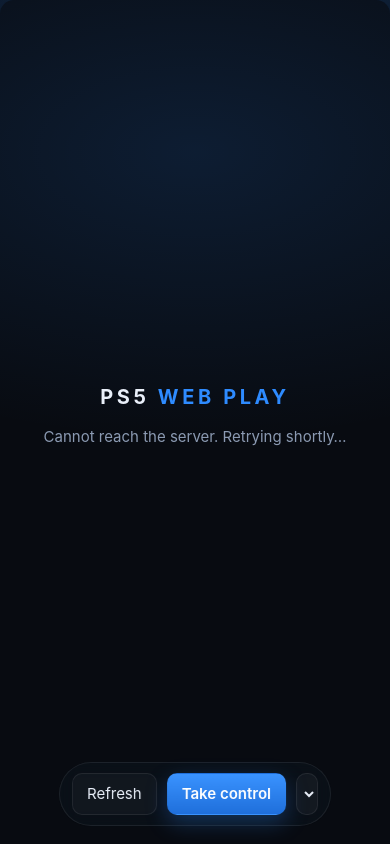
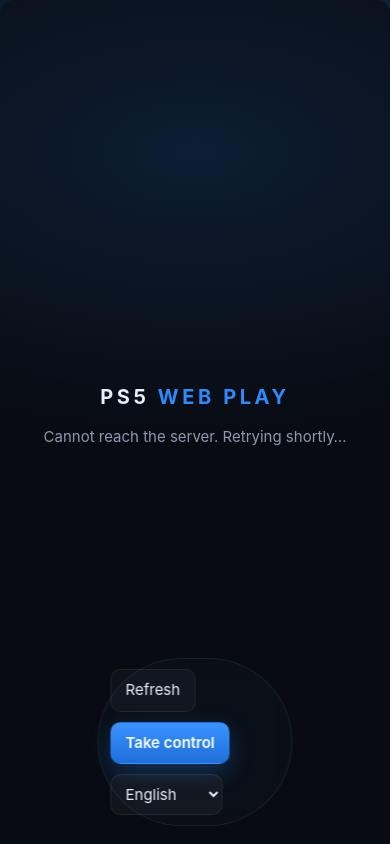
Before and after one commit to 0xdeadn00b/ps5web, a plain HTML site: page web/index.html in a window 390 px wide. Drawn offline with Linux system fonts and the light colour scheme; no server answers.

Commit message:
Fix language selector label clipping on narrow screens

```diff
--- a/web/css/app.css
+++ b/web/css/app.css
@@ -1769,3 +1769,21 @@ body.mode-control #view-home {
 	padding: 10px 12px;
 	color: var(--text);
 }
+
+/* Keep the language name visible when the action row gets crowded. */
+.ps5web-language-select {
+  flex: none;
+  width: auto;
+  min-width: 7rem;
+}
+
+.watch-actions,
+#view-home .topbar > .row {
+  flex-wrap: wrap;
+}
+
+@media (max-width: 480px) {
+  #view-home .topbar {
+    flex-wrap: wrap;
+  }
+}
--- a/web/js/i18n.js
+++ b/web/js/i18n.js
@@ -248,6 +248,7 @@ export function initLocale() {
 	}
 	for (const parent of document.querySelectorAll('.watch-actions, #view-home .topbar .row')) {
 		const select = document.createElement('select');
+		select.className = 'ps5web-language-select';
 		select.setAttribute('aria-label', t('语言'));
 		for (const [index, label] of ['English', '繁體中文', '简体中文'].entries()) {
 			const option = document.createElement('option');
```
